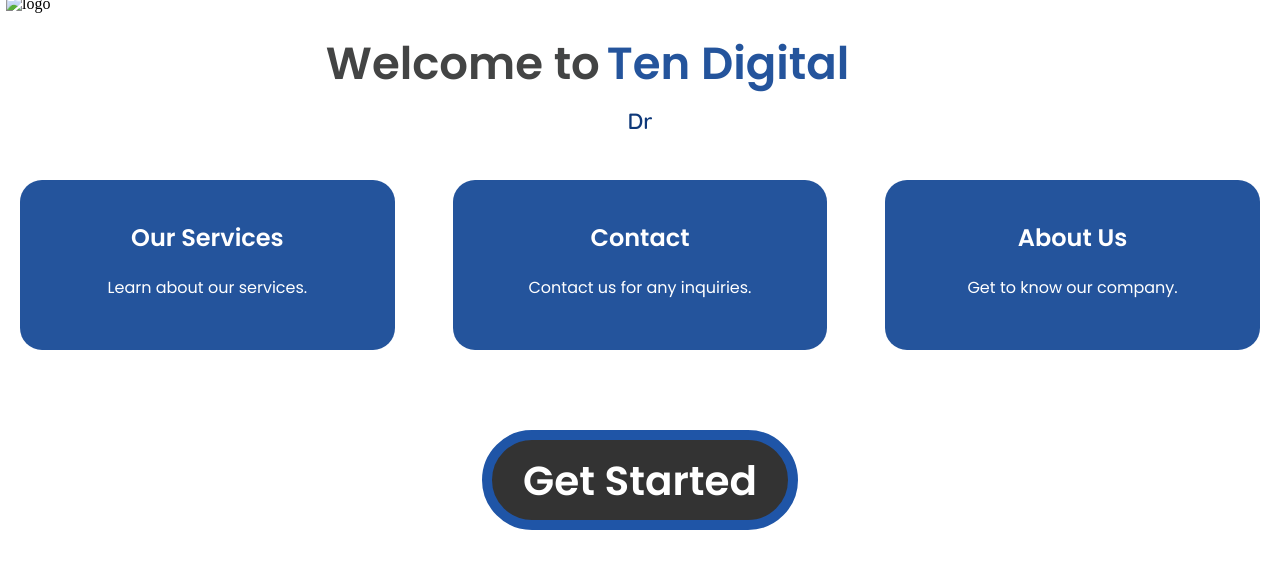
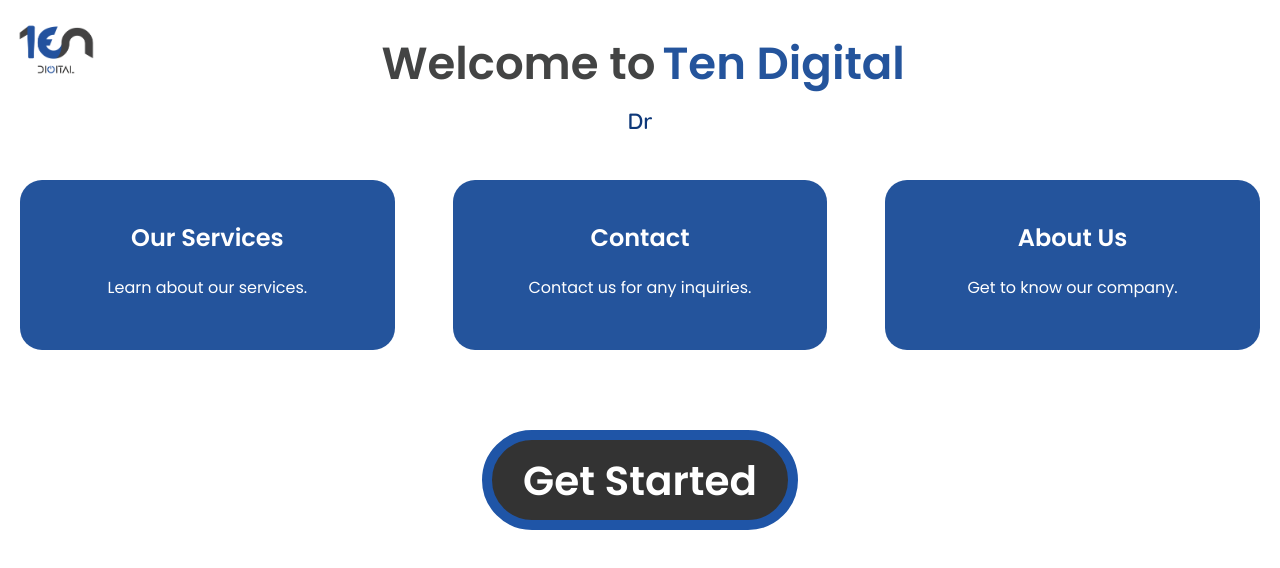
Before and after one commit to amritsbh/static-pr, a plain HTML site: page index.html in a window 1280 px wide. Drawn offline with Linux system fonts and the light colour scheme; a web font is replaced by a local one.

Commit message:
Update index.html

```diff
--- a/index.html
+++ b/index.html
@@ -13,12 +13,12 @@
         <div class="loader-container">
             <div class="loader-ring"></div>
             <div class="loader-logo">
-                <img src="img/Logo.png" alt="Ten Digital Logo" width="150">
+                <img src="Logo.png" alt="Ten Digital Logo" width="150">
             </div>
         </div>
         <div class="content-container">
             <div class="title">
-                <img src="img/Logo.png" class="logo" alt="logo" height="100px">
+                <img src="Logo.png" class="logo" alt="logo" height="100px">
                 <h1 class="floating" id="txt1">Welcome to</h1>
                 <h1 class="floating">Ten Digital</h1>
             </div>
```
